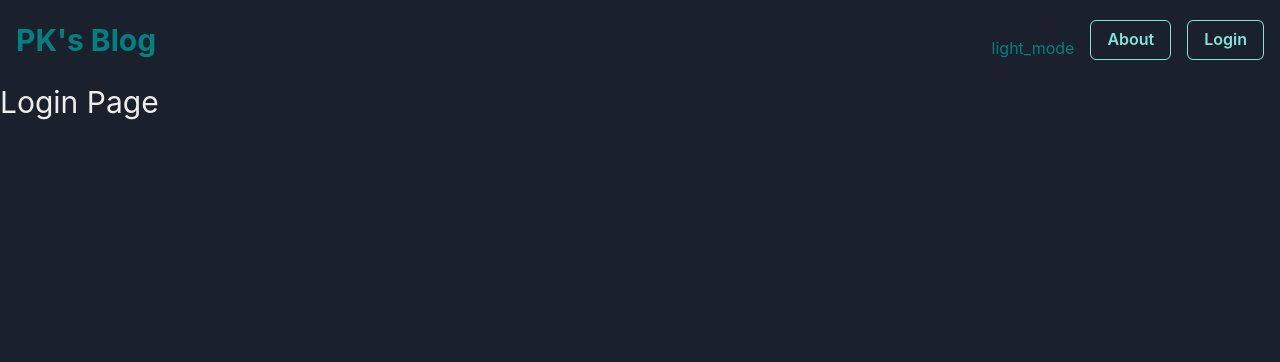
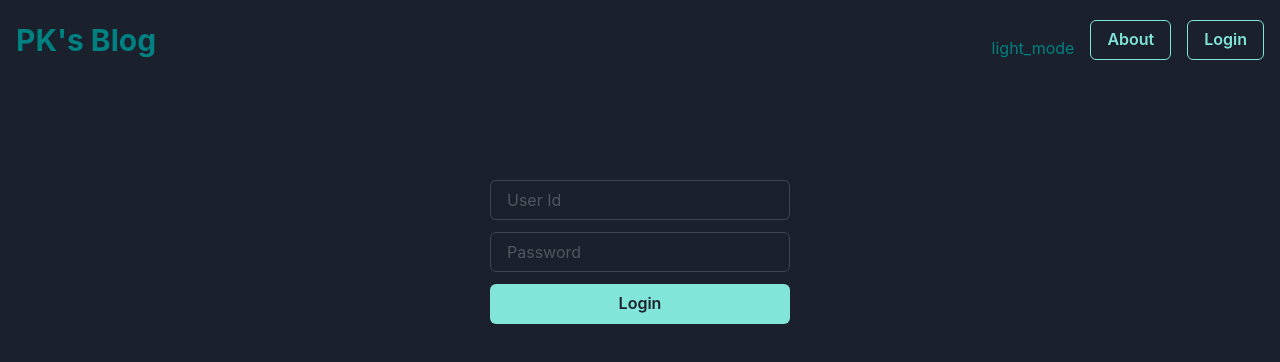
Before and after one commit to karthicbz/blog-frontend, a React (Create React App) app: page /login in a window 1280 px wide. Shown: the top 362 px of the page. Built offline with nearby package versions, Linux system fonts and the light colour scheme; the HTML template or start-up script is replaced by a standard one.

Commit message:
add input fields in login page

```diff
--- a/src/components/LoginPage.jsx
+++ b/src/components/LoginPage.jsx
@@ -1,8 +1,18 @@
-import { Text } from "@chakra-ui/react";
+import { Text, Stack, Input, Box, Button } from "@chakra-ui/react";
 
 const LoginPage = ()=>{
     return(
-        <Text fontSize="3xl">Login Page</Text>
+        <Stack spacing={3} alignItems="center" marginTop="100px">
+            <Box w="300px">
+                <Input placeholder="User Id" id="userid" name="userid" type="text"></Input>
+            </Box>
+            <Box w="300px">
+                <Input placeholder="Password" id="password" name="password" type="password"></Input>
+            </Box>
+            <Box w="300px">
+                <Button colorScheme="teal" size="md" width="inherit">Login</Button>
+            </Box>
+        </Stack>
     );
 }
 
--- a/src/components/Mainpage.jsx
+++ b/src/components/Mainpage.jsx
@@ -23,7 +23,7 @@ const Mainpage = ()=>{
     }
 
     useEffect(()=>{
-        getPostDetails();
+        // getPostDetails();
     }, []);
 
     return(
```
